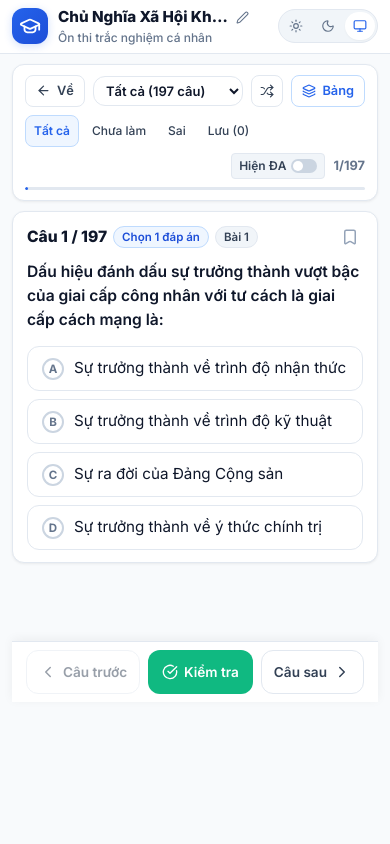
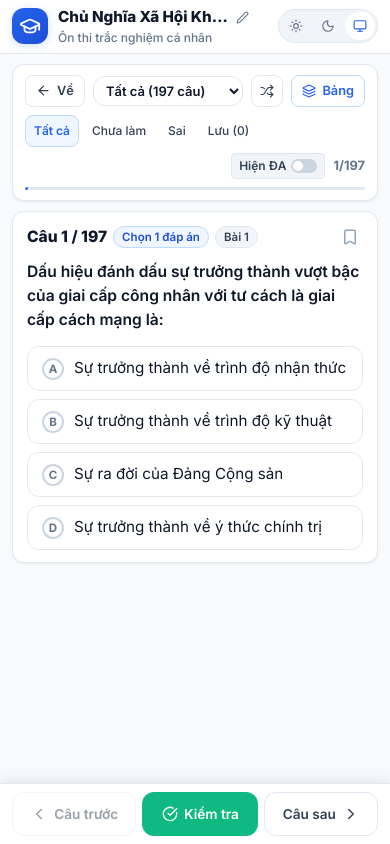
Before and after one commit to Hduchuy/quiz-app, a React (Vite) app: page / in a window 390 px wide. Both pictures are taken after a click on the button "Luyện tập". Built offline with nearby package versions, Linux system fonts and the light colour scheme.

Commit message:
fix(mobile): fix sticky study bar to viewport bottom with solid background, z-index hierarchy, and content padding

```diff
--- a/src/components/ExamView.tsx
+++ b/src/components/ExamView.tsx
@@ -358,7 +358,7 @@ export const ExamView: React.FC<ExamViewProps> = ({
       <div className="exam-layout-grid">
         {/* Current Question Area */}
         {currentQ && (
-          <div style={{ display: 'flex', flexDirection: 'column', gap: 10, paddingBottom: 68 }}>
+          <div className="study-question-scroll-wrapper">
             <QuestionCard
               question={currentQ}
               userAnswer={userAnswers[currentQ.id]}
@@ -444,52 +444,54 @@ export const ExamView: React.FC<ExamViewProps> = ({
         </div>
       </div>
 
-      {/* Sticky Bottom Thumb Bar during Exam */}
+      {/* Fixed Bottom Thumb Bar during Exam */}
       {currentQ && (
         <div className="sticky-study-bar">
+          <div className="sticky-study-bar-inner">
             <button
               className="btn btn-secondary"
               onClick={() => setCurrentIndex(prev => Math.max(0, prev - 1))}
               disabled={currentIndex === 0}
-            style={{ padding: '8px 12px', minHeight: 44, flex: 1, justifyContent: 'center' }}
+              style={{ padding: '8px 10px', minHeight: 44, flex: '1 1 auto', justifyContent: 'center' }}
               aria-label="Câu trước"
             >
               <ChevronLeft size={18} />
-            <span style={{ fontSize: '0.85rem' }}>Câu trước</span>
+              <span className="study-btn-text">Câu trước</span>
             </button>
 
             <button
               className={`btn ${flaggedIds.includes(currentQ.id) ? 'btn-primary' : 'btn-secondary'}`}
               onClick={() => handleToggleFlag(currentQ.id)}
-            style={{ minHeight: 44, padding: '8px 12px', justifyContent: 'center' }}
+              style={{ minHeight: 44, padding: '8px 10px', justifyContent: 'center', flex: '0 0 auto' }}
               title={flaggedIds.includes(currentQ.id) ? 'Bỏ cờ xem lại' : 'Gắn cờ xem lại'}
               aria-label="Đánh dấu câu này"
             >
               <Flag size={15} fill={flaggedIds.includes(currentQ.id) ? 'currentColor' : 'none'} />
-            <span style={{ fontSize: '0.85rem' }}>{flaggedIds.includes(currentQ.id) ? 'Đã cờ' : 'Cờ'}</span>
+              <span className="study-btn-text">{flaggedIds.includes(currentQ.id) ? 'Đã cờ' : 'Cờ'}</span>
             </button>
 
             <button
               className="btn btn-secondary"
               onClick={() => setShowMobilePalette(true)}
-            style={{ minHeight: 44, padding: '8px 12px', justifyContent: 'center' }}
+              style={{ minHeight: 44, padding: '8px 10px', justifyContent: 'center', flex: '0 0 auto' }}
               title="Mở bảng câu hỏi"
               aria-label="Mở bảng câu hỏi"
             >
               <Layers size={15} />
-            <span style={{ fontSize: '0.85rem' }}>Bảng</span>
+              <span className="study-btn-text">Bảng</span>
             </button>
 
             <button
               className="btn btn-secondary"
               onClick={() => setCurrentIndex(prev => Math.min(questions.length - 1, prev + 1))}
               disabled={currentIndex === questions.length - 1}
-            style={{ padding: '8px 12px', minHeight: 44, flex: 1, justifyContent: 'center' }}
+              style={{ padding: '8px 10px', minHeight: 44, flex: '1 1 auto', justifyContent: 'center' }}
               aria-label="Câu tiếp theo"
             >
-            <span style={{ fontSize: '0.85rem' }}>Câu sau</span>
+              <span className="study-btn-text">Câu sau</span>
               <ChevronRight size={18} />
             </button>
+          </div>
         </div>
       )}
 
--- a/src/components/PracticeView.tsx
+++ b/src/components/PracticeView.tsx
@@ -339,7 +339,7 @@ export const PracticeView: React.FC<PracticeViewProps> = ({
           </button>
         </div>
       ) : currentQuestion ? (
-        <div style={{ display: 'flex', flexDirection: 'column', gap: 10, paddingBottom: 68 }}>
+        <div className="study-question-scroll-wrapper">
           {/* Question Card */}
           <QuestionCard
             question={currentQuestion}
@@ -357,19 +357,20 @@ export const PracticeView: React.FC<PracticeViewProps> = ({
         </div>
       ) : null}
 
-      {/* Sticky Bottom Thumb Navigation Bar */}
+      {/* Fixed Bottom Thumb Navigation Bar */}
       {filteredQuestions.length > 0 && (
         <div className="sticky-study-bar">
+          <div className="sticky-study-bar-inner">
             {/* Previous Question Button */}
             <button
               className="btn btn-secondary"
               onClick={handlePrev}
               disabled={currentIndex === 0}
-            style={{ padding: '8px 12px', minHeight: 44, flex: 1, justifyContent: 'center' }}
+              style={{ padding: '8px 10px', minHeight: 44, flex: '1 1 auto', justifyContent: 'center' }}
               aria-label="Câu trước"
             >
               <ChevronLeft size={18} />
-            <span style={{ fontSize: '0.85rem' }}>Câu trước</span>
+              <span className="study-btn-text">Câu trước</span>
             </button>
 
             {/* Reset / Redo button if answered */}
@@ -379,7 +380,7 @@ export const PracticeView: React.FC<PracticeViewProps> = ({
                 onClick={handleResetCurrent}
                 title="Làm lại câu này"
                 aria-label="Làm lại câu này"
-              style={{ minHeight: 44, width: 44, padding: 0, justifyContent: 'center' }}
+                style={{ minHeight: 44, width: 44, padding: 0, justifyContent: 'center', flexShrink: 0 }}
               >
                 <RotateCcw size={16} />
               </button>
@@ -389,11 +390,11 @@ export const PracticeView: React.FC<PracticeViewProps> = ({
             <button
               className={`btn ${showAnswer ? 'btn-secondary' : 'btn-success'}`}
               onClick={() => setShowAnswer(prev => !prev)}
-            style={{ padding: '8px 12px', minHeight: 44, flex: 1.2, justifyContent: 'center' }}
+              style={{ padding: '8px 10px', minHeight: 44, flex: '1.2 1 auto', justifyContent: 'center' }}
               aria-label={showAnswer ? 'Ẩn đáp án' : 'Kiểm tra đáp án'}
             >
               <CheckCircle size={16} />
-            <span style={{ fontSize: '0.85rem' }}>{showAnswer ? 'Ẩn ĐA' : 'Kiểm tra'}</span>
+              <span className="study-btn-text">{showAnswer ? 'Ẩn ĐA' : 'Kiểm tra'}</span>
             </button>
 
             {/* Next Question Button */}
@@ -401,12 +402,13 @@ export const PracticeView: React.FC<PracticeViewProps> = ({
               className="btn btn-secondary"
               onClick={handleNext}
               disabled={currentIndex === filteredQuestions.length - 1}
-            style={{ padding: '8px 12px', minHeight: 44, flex: 1, justifyContent: 'center' }}
+              style={{ padding: '8px 10px', minHeight: 44, flex: '1 1 auto', justifyContent: 'center' }}
               aria-label="Câu sau"
             >
-            <span style={{ fontSize: '0.85rem' }}>Câu sau</span>
+              <span className="study-btn-text">Câu sau</span>
               <ChevronRight size={18} />
             </button>
+          </div>
         </div>
       )}
 
--- a/src/index.css
+++ b/src/index.css
@@ -845,7 +845,7 @@ a {
   display: flex;
   align-items: center;
   justify-content: center;
-  z-index: 60;
+  z-index: 80;
   padding: 14px;
   animation: fadeIn 0.15s ease-out;
 }
@@ -930,21 +930,80 @@ a {
   background-color: var(--bg-card-subtle);
 }
 
-/* Sticky Action Bar for Thumb-reach in Study / Exam Mode */
+/* Fixed / Sticky Action Bar for Thumb-reach in Study & Exam Mode */
 .sticky-study-bar {
-  position: sticky;
+  position: fixed;
   bottom: 0;
   left: 0;
   right: 0;
+  width: 100%;
   background-color: var(--bg-surface);
   border-top: 1px solid var(--border-color);
-  padding: 8px 14px calc(8px + var(--safe-bottom));
-  z-index: 35;
-  box-shadow: 0 -2px 10px rgba(0, 0, 0, 0.05);
+  padding: 8px 12px calc(8px + var(--safe-bottom));
+  z-index: 50;
+  box-shadow: 0 -4px 16px rgba(0, 0, 0, 0.08);
+  display: flex;
+  align-items: center;
+  justify-content: center;
+  transition: background-color var(--transition-theme), border-color var(--transition-theme);
+}
+
+[data-theme="dark"] .sticky-study-bar {
+  background-color: #111827;
+  border-top-color: #243254;
+  box-shadow: 0 -4px 16px rgba(0, 0, 0, 0.35);
+}
+
+.sticky-study-bar-inner {
+  max-width: 900px;
+  width: 100%;
   display: flex;
   align-items: center;
   justify-content: space-between;
-  gap: 8px;
+  gap: 6px;
+}
+
+.study-question-scroll-wrapper {
+  display: flex;
+  flex-direction: column;
+  gap: 10px;
+  padding-bottom: 24px;
+}
+
+.study-btn-text {
+  font-size: 0.85rem;
+  white-space: nowrap;
+}
+
+@media (max-width: 360px) {
+  .sticky-study-bar {
+    padding: 6px 8px calc(6px + var(--safe-bottom));
+  }
+  .sticky-study-bar-inner {
+    gap: 4px;
+  }
+  .sticky-study-bar-inner .btn {
+    padding-left: 6px !important;
+    padding-right: 6px !important;
+  }
+  .study-btn-text {
+    font-size: 0.775rem;
+  }
+}
+
+@media (min-width: 769px) {
+  .sticky-study-bar {
+    position: sticky;
+    bottom: 0;
+    margin-top: 14px;
+    border-radius: var(--radius-md);
+    border: 1px solid var(--border-color);
+    box-shadow: var(--shadow-sm);
+    padding: 10px 16px;
+    max-width: 900px;
+    margin-left: auto;
+    margin-right: auto;
+  }
 }
 
 /* Inputs & Form Controls */
@@ -1091,6 +1150,9 @@ a {
   .exam-sidebar-desktop {
     display: none !important;
   }
+  .main-content.study-mode {
+    padding-bottom: calc(76px + var(--safe-bottom));
+  }
 }
 
 @media (max-width: 640px) {
@@ -1127,7 +1189,7 @@ a {
   }
 
   .main-content.study-mode {
-    padding: 10px 12px calc(14px + var(--safe-bottom));
+    padding: 10px 12px calc(76px + var(--safe-bottom));
   }
 
   .navbar {
```
Lines whose indentation alone changed are shown as unchanged.
